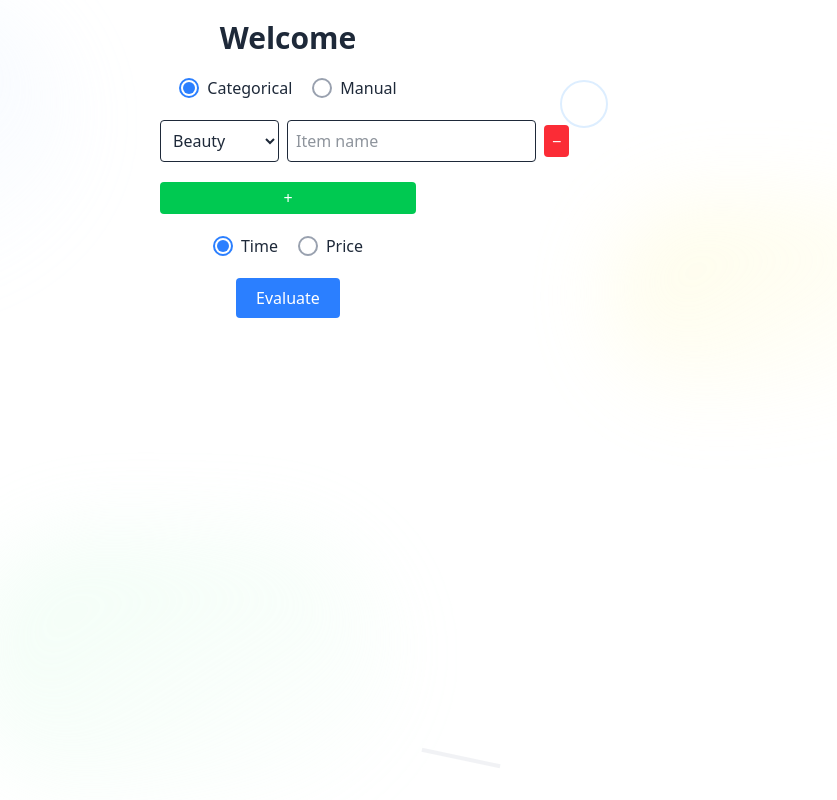
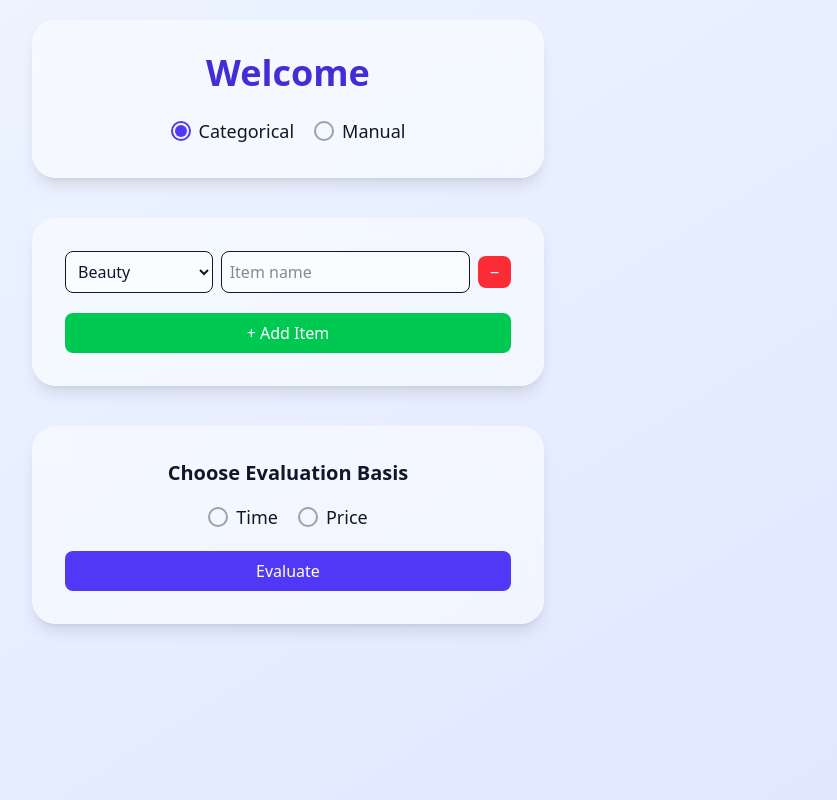
Before and after one commit to Utkarsh-2005/Minor-Project, a React (Vite) app: page / in a window 1280 px wide. Both pictures are taken after a click on the label "Categorical". Shown: the whole page, without its empty margins (352-1189 px from the left). Built offline with nearby package versions, Linux system fonts and the light colour scheme.

Commit message:
design change

```diff
--- a/package.json
+++ b/package.json
@@ -14,6 +14,7 @@
     "@tailwindcss/vite": "^4.0.14",
     "react": "^19.0.0",
     "react-dom": "^19.0.0",
+    "react-toastify": "^11.0.5",
     "tailwindcss": "^4.0.14"
   },
   "devDependencies": {
--- a/src/App.tsx
+++ b/src/App.tsx
@@ -1,16 +1,36 @@
-import React, { useState } from "react";
+import React, { useState, useRef } from "react";
+import { toast, ToastContainer } from "react-toastify";
+import "react-toastify/dist/ReactToastify.css";
 
 const categories = ["Beauty", "Clothing", "Electronics", "Groceries", "Medicine", "Meat"];
 
 const App: React.FC = () => {
-  const [option, setOption] = useState("categorical");
+  const [option, setOption] = useState<"categorical" | "manual" | null>(null);
   const [items, setItems] = useState([{ category: categories[0], name: "" }]);
-  const [manualInput,setManualInput] = useState("");
-  const [selectionType, setSelectionType] = useState<"time" | "price">("time");
+  const [manualInput, setManualInput] = useState("");
+  const [selectionType, setSelectionType] = useState<"time" | "price" | null>(null);
   const [result, setResult] = useState<string | null>(null);
 
-  const addItem = () => setItems([...items, { category: categories[0], name: "" }]);
-  const removeItem = (index: number) => items.length > 1 && setItems(items.filter((_, i) => i !== index));
+  const categoryRef = useRef<HTMLDivElement>(null);
+  const selectionRef = useRef<HTMLDivElement>(null);
+  const evaluateRef = useRef<HTMLDivElement>(null);
+
+  const scrollToSection = (ref: React.RefObject<HTMLDivElement | null>) => {
+    ref.current?.scrollIntoView({ behavior: "smooth", block: "start" });
+  };
+
+  const addItem = () => {
+    if (items.some((item) => !item.name.trim())) {
+      toast.error("Please fill in all item names before adding a new item.");
+      return;
+    }
+    setItems([...items, { category: categories[0], name: "" }]);
+  };
+
+  const removeItem = (index: number) => {
+    if (items.length > 1) setItems(items.filter((_, i) => i !== index));
+  };
+
   const updateItem = (index: number, key: "category" | "name", value: string) => {
     const updatedItems = [...items];
     updatedItems[index][key] = value;
@@ -20,93 +40,102 @@ const App: React.FC = () => {
   const handleOptionChange = (newOption: "categorical" | "manual") => {
     setOption(newOption);
     setResult(null);
+    setTimeout(() => scrollToSection(categoryRef), 300);
   };
 
+  // const submitItems = () => {
+  //   if (option === "categorical" && items.some((item) => !item.name.trim())) {
+  //     toast.error("Please fill in all item names before proceeding.");
+  //     return;
+  //   }
+  //   if (option === "manual" && !manualInput.trim()) {
+  //     toast.error("Please enter items manually before proceeding.");
+  //     return;
+  //   }
+  //   setTimeout(() => scrollToSection(selectionRef), 300);
+  // };
+
   const evaluate = () => {
+    if (!selectionType) {
+      toast.error("Please choose Time or Price before evaluating.");
+      return;
+    }
     if (option === "categorical") {
-      const itemList = items.map((item, index) => `${index + 1}.) ${item.category}: ${item.name || "N/A"}`).join(", ");
+      const itemList = items.map((item, index) => `${index + 1}.) ${item.category}: ${item.name}`).join(", ");
       setResult(`You have selected ${itemList}. You want to evaluate on the basis of ${selectionType}.`);
     } else {
       setResult(`Your prompt: "${manualInput}"`);
     }
+    setTimeout(() => scrollToSection(evaluateRef), 300);
   };
 
   return (
-    <div className="relative flex flex-col items-center min-h-screen bg-white text-gray-800 p-5 overflow-hidden">
-      {/* Professional Minimal Vector Background */}
-      <div className="absolute top-0 left-0 w-1/3 h-1/3 bg-gradient-to-br from-blue-100 to-transparent rounded-full blur-2xl opacity-40"></div>
-      <div className="absolute top-1/4 right-0 w-1/4 h-1/4 bg-gradient-to-br from-yellow-100 to-transparent rounded-full blur-2xl opacity-40"></div>
-      <div className="absolute bottom-0 left-1/4 w-1/3 h-1/3 bg-gradient-to-br from-green-100 to-transparent rounded-full blur-2xl opacity-40"></div>
-      <div className="absolute bottom-10 right-1/3 w-20 h-1 bg-gray-300 opacity-30 rotate-12"></div>
-      <div className="absolute top-20 right-1/4 w-12 h-12 border-2 border-blue-300 rounded-full opacity-30"></div>
+    <div className="relative flex flex-col items-center min-h-screen bg-gradient-to-br from-blue-50 to-indigo-100 text-gray-900 p-5 overflow-hidden">
+      <ToastContainer />
 
-      {/* UI Content */}
-      <h1 className="text-3xl font-bold mb-5">Welcome</h1>
-
-      {/* Selection Options */}
-      <div className="flex gap-5 mb-5">
-        <label className="flex items-center space-x-2 cursor-pointer">
-          <input type="radio" checked={option === "categorical"} onChange={() => handleOptionChange("categorical")} className="hidden" />
-          <div className={`w-5 h-5 border-2 rounded-full flex items-center justify-center ${option === "categorical" ? "border-blue-500" : "border-gray-400"}`}>
-            {option === "categorical" && <div className="w-3 h-3 bg-blue-500 rounded-full"></div>}
+      {/* Welcome Section */}
+      <div className="bg-white/50 backdrop-blur-lg shadow-lg p-8 rounded-3xl w-[90%] max-w-lg border border-white/20">
+        <h1 className="text-4xl font-bold text-center mb-6 text-indigo-700">Welcome</h1>
+        <div className="flex justify-center gap-5">
+          {["categorical", "manual"].map((opt) => (
+            <label key={opt} className="flex items-center gap-2 cursor-pointer text-lg">
+              <input type="radio" checked={option === opt} onChange={() => handleOptionChange(opt as "categorical" | "manual")} className="hidden" />
+              <span className={`w-5 h-5 border-2 rounded-full flex items-center justify-center ${option === opt ? "border-indigo-600" : "border-gray-400"}`}>
+                {option === opt && <div className="w-3 h-3 bg-indigo-600 rounded-full"></div>}
+              </span>
+              <span className="capitalize">{opt}</span>
+            </label>
+          ))}
         </div>
-          <span>Categorical</span>
-        </label>
-
-        <label className="flex items-center space-x-2 cursor-pointer">
-          <input type="radio" checked={option === "manual"} onChange={() => handleOptionChange("manual")} className="hidden" />
-          <div className={`w-5 h-5 border-2 rounded-full flex items-center justify-center ${option === "manual" ? "border-blue-500" : "border-gray-400"}`}>
-            {option === "manual" && <div className="w-3 h-3 bg-blue-500 rounded-full"></div>}
-          </div>
-          <span>Manual</span>
-        </label>
       </div>
 
-      {/* Categorical Selection */}
+      {/* Category/Manual Input Section */}
+      {option && (
+        <div ref={categoryRef} className="mt-10 bg-white/50 backdrop-blur-lg shadow-lg p-8 rounded-3xl w-[90%] max-w-lg border border-white/20">
           {option === "categorical" ? (
-        <div className="flex flex-col gap-3 w-64">
+            <div className="flex flex-col gap-3">
               {items.map((item, index) => (
                 <div key={index} className="flex gap-2 items-center">
-              <select className="p-2 border rounded flex-1" value={item.category} onChange={(e) => updateItem(index, "category", e.target.value)}>
+                  <select className="p-2 border rounded-lg flex-1 bg-white/50" value={item.category} onChange={(e) => updateItem(index, "category", e.target.value)}>
                     {categories.map((cat) => (
                       <option key={cat} value={cat}>{cat}</option>
                     ))}
                   </select>
-              <input type="text" placeholder="Item name" value={item.name} onChange={(e) => updateItem(index, "name", e.target.value)} className="p-2 border rounded flex-1" />
-              <button onClick={() => removeItem(index)} className="text-white bg-red-500 hover:bg-red-600 px-2 py-1 rounded">−</button>
+                  <input type="text" placeholder="Item name" value={item.name} onChange={(e) => updateItem(index, "name", e.target.value)} className="p-2 border rounded-lg flex-1 bg-white/50" />
+                  <button onClick={() => removeItem(index)} className="text-white bg-red-500 hover:bg-red-600 px-3 py-1 rounded-lg">−</button>
                 </div>
               ))}
-          <button onClick={addItem} className="mt-2 px-3 py-1 text-white bg-green-500 rounded hover:bg-green-600">+</button>
+              <button onClick={addItem} className="mt-2 px-4 py-2 text-white bg-green-500 rounded-lg hover:bg-green-600">+ Add Item</button>
             </div>
           ) : (
-        <textarea placeholder="Enter items manually" value={manualInput} onChange={(e) => setManualInput(e.target.value)} className="w-64 h-24 p-2 border rounded" />
+            <textarea placeholder="Enter items manually" value={manualInput} onChange={(e) => setManualInput(e.target.value)} className="w-full h-24 p-2 border rounded-lg bg-white/50" />
+          )}
+          {/* <button onClick={submitItems} className="mt-5 px-5 py-2 bg-blue-600 text-white rounded-lg hover:bg-blue-700 w-full transition-all">Submit</button> */}
+        </div>
       )}
 
-      {/* Time or Price Selection */}
-      <div className="flex gap-5 mt-5">
-        <label className="flex items-center space-x-2 cursor-pointer">
-          <input type="radio" checked={selectionType === "time"} onChange={() => setSelectionType("time")} className="hidden" />
-          <div className={`w-5 h-5 border-2 rounded-full flex items-center justify-center ${selectionType === "time" ? "border-blue-500" : "border-gray-400"}`}>
-            {selectionType === "time" && <div className="w-3 h-3 bg-blue-500 rounded-full"></div>}
+      {/* Time/Price Selection */}
+      {option && (
+        <div ref={selectionRef} className="mt-10 bg-white/50 backdrop-blur-lg shadow-lg p-8 rounded-3xl w-[90%] max-w-lg border border-white/20">
+          <h2 className="text-xl font-semibold text-center mb-4">Choose Evaluation Basis</h2>
+          <div className="flex justify-center gap-5">
+            {["time", "price"].map((type) => (
+              <label key={type} className="flex items-center gap-2 cursor-pointer text-lg">
+                <input type="radio" checked={selectionType === type} onChange={() => setSelectionType(type as "time" | "price")} className="hidden" />
+                <span className={`w-5 h-5 border-2 rounded-full flex items-center justify-center ${selectionType === type ? "border-indigo-600" : "border-gray-400"}`}>
+                  {selectionType === type && <div className="w-3 h-3 bg-indigo-600 rounded-full"></div>}
+                </span>
+                <span className="capitalize">{type}</span>
+              </label>
+            ))}
           </div>
-          <span>Time</span>
-        </label>
+          <button  onClick={evaluate} className="mt-5 px-5 py-2 bg-indigo-600 text-white rounded-lg hover:bg-indigo-700 w-full transition-all">Evaluate</button>
+        </div>
+      )}
 
-        <label className="flex items-center space-x-2 cursor-pointer">
-          <input type="radio" checked={selectionType === "price"} onChange={() => setSelectionType("price")} className="hidden" />
-          <div className={`w-5 h-5 border-2 rounded-full flex items-center justify-center ${selectionType === "price" ? "border-blue-500" : "border-gray-400"}`}>
-            {selectionType === "price" && <div className="w-3 h-3 bg-blue-500 rounded-full"></div>}
-          </div>
-          <span>Price</span>
-        </label>
-      </div>
-
-      {/* Evaluate Button */}
-      <button onClick={evaluate} className="mt-5 px-5 py-2 bg-blue-500 text-white rounded hover:bg-blue-600">Evaluate</button>
-
-      {/* Result Display */}
+      {/* Result Section */}
       {result && (
-        <div className="mt-5 p-3 border rounded bg-gray-100 w-64 text-center">
+        <div ref={evaluateRef} className="mt-10 p-3 border rounded-lg bg-white/50 text-center shadow-lg w-[90%] max-w-lg">
           <p>{result}</p>
         </div>
       )}
```
Also changed, not shown: 1 other file (tests, documents, lock files or other folders). Lines whose indentation alone changed are shown as unchanged.
